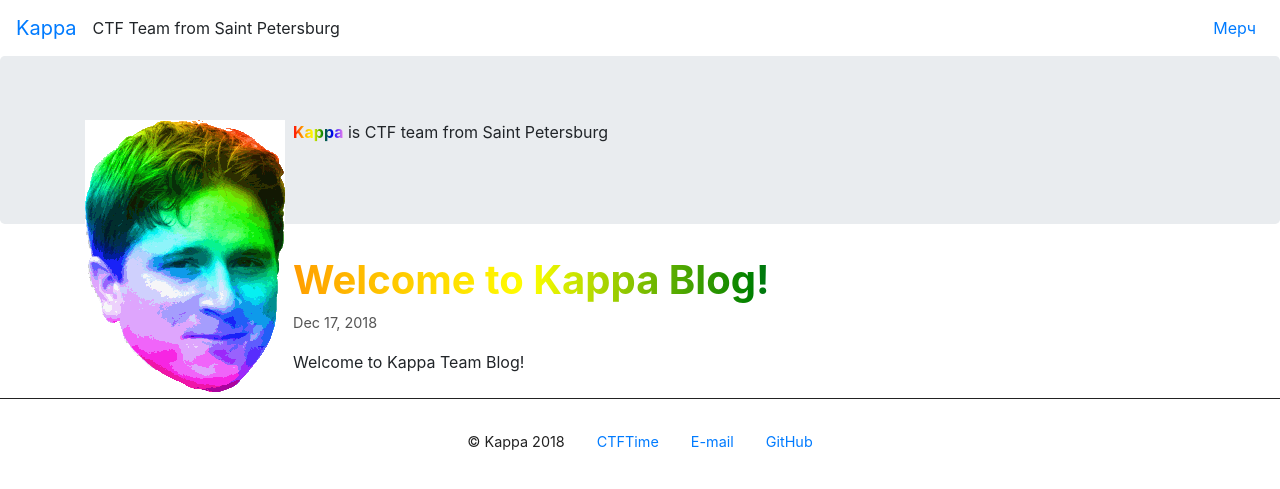
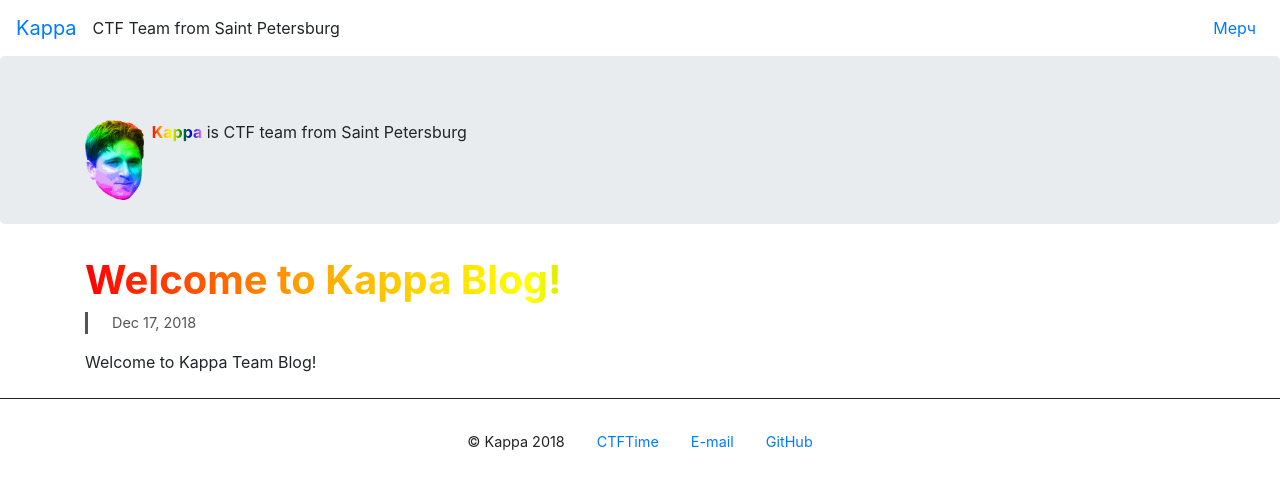
Before and after one commit to kappactf/kappactf.github.io, a Jekyll site: the page built from index.html, in a window 1280 px wide. Shown: the top 489 px of the page. Built offline with Jekyll 4.4.1, drawn with Linux system fonts in a browser that asks for light colours; the list of posts is cut into pages by our own code.

Commit message:
update stylesheet one more time

```diff
--- a/_sass/kappa-theme.scss
+++ b/_sass/kappa-theme.scss
@@ -23,11 +23,11 @@
 }
 
 .main-header {
-    min-height: 7rem;
+    min-height: 9rem;
 }
 
 .kappa-logo {
-    height: 100%;
+    height: 5rem;
     padding-right: 0.5rem;
 }
 
--- a/index.html
+++ b/index.html
@@ -2,7 +2,7 @@
 layout: default
 ---
 
-<div class="jumbotron">
+<div class="jumbotron main-header">
     <div class="container">
         <img src="/assets/img/kappa.png" class="float-left kappa-logo" alt="Kappa Team Logo" />
         <p><span class="kappa">Kappa</span> is CTF team from Saint Petersburg</p>
```
Also changed, not shown: assets/img/kappa.png.
